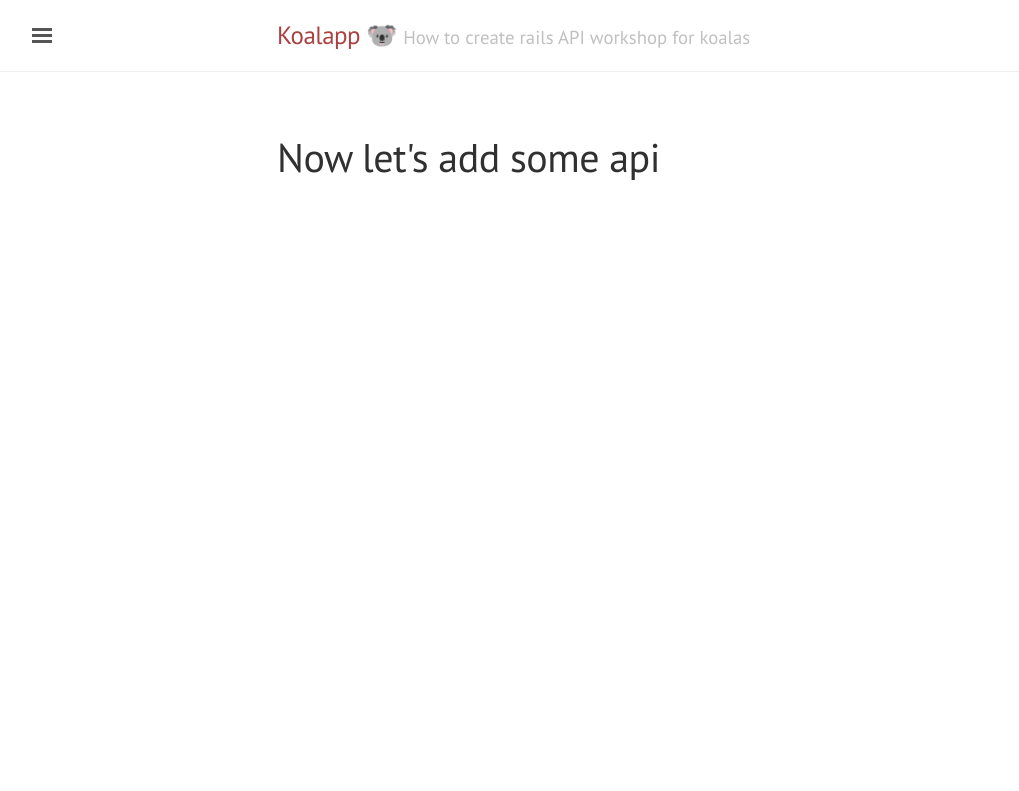
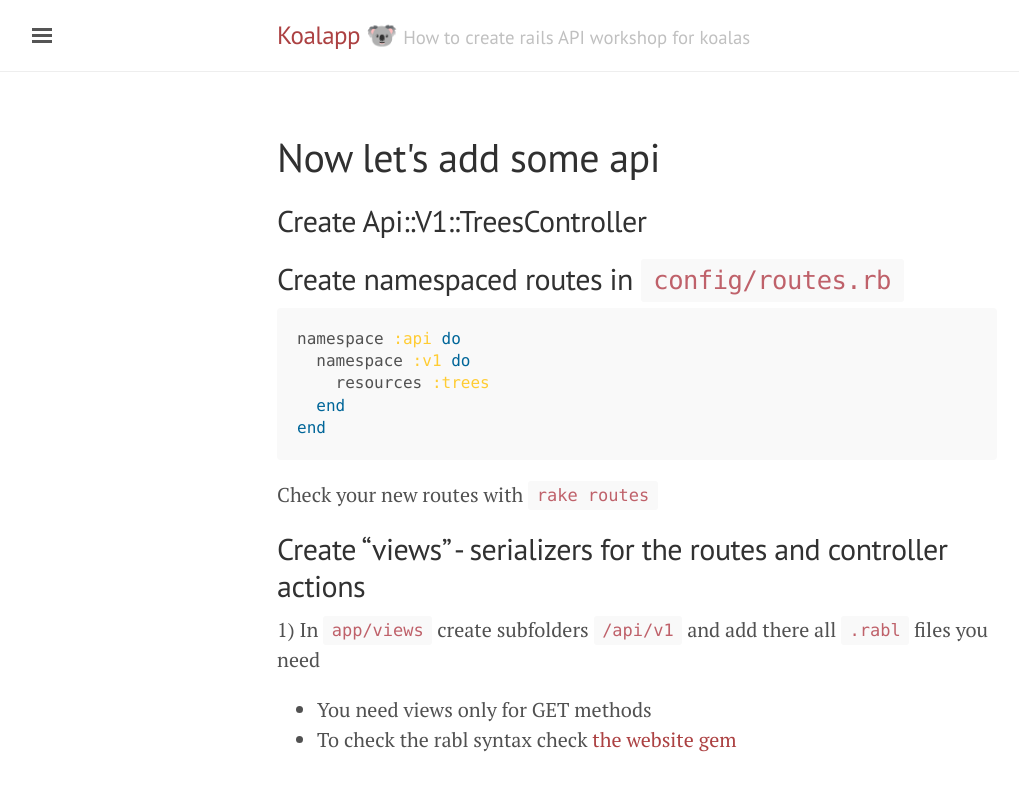
Before and after one commit to paziolka/koalapp, a Jekyll site: the page built from docs/lets_add_some_api.md, in a window 1280 px wide. Shown: the top 791 px of the page, without its empty margins (3-1022 px from the left). Built offline with Jekyll 4.4.1, drawn with Linux system fonts in a browser that asks for light colours.

Commit message:
Add rabl API part of tutorial

````diff
--- a/docs/lets_add_some_api.md
+++ b/docs/lets_add_some_api.md
@@ -3,3 +3,24 @@ layout: page
 title: Now let's add some api
 sort: 5
 ---
+
+## Create Api::V1::TreesController
+
+## Create namespaced routes in `config/routes.rb`
+
+```ruby
+namespace :api do
+  namespace :v1 do
+    resources :trees
+  end
+end
+```
+
+Check your new routes with `rake routes`
+
+## Create "views" - serializers for the routes and controller actions
+
+1) In `app/views` create subfolders `/api/v1` and add there all `.rabl` files you need
+
+* You need views only for GET methods
+* To check the rabl syntax check [the website gem](https://github.com/nesquena/rabl#usage)
````
Also changed, not shown: docs/_posts/2020-02-21-how_to_start.md (+6 -0 lines).
